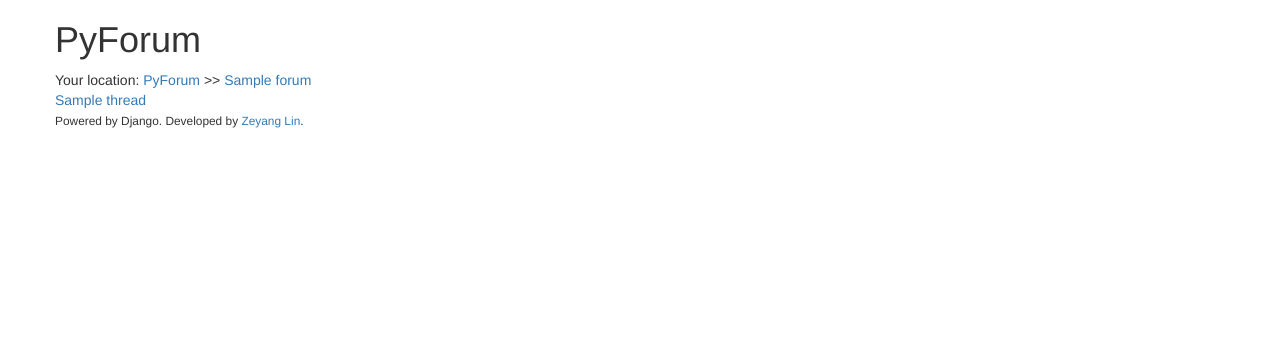
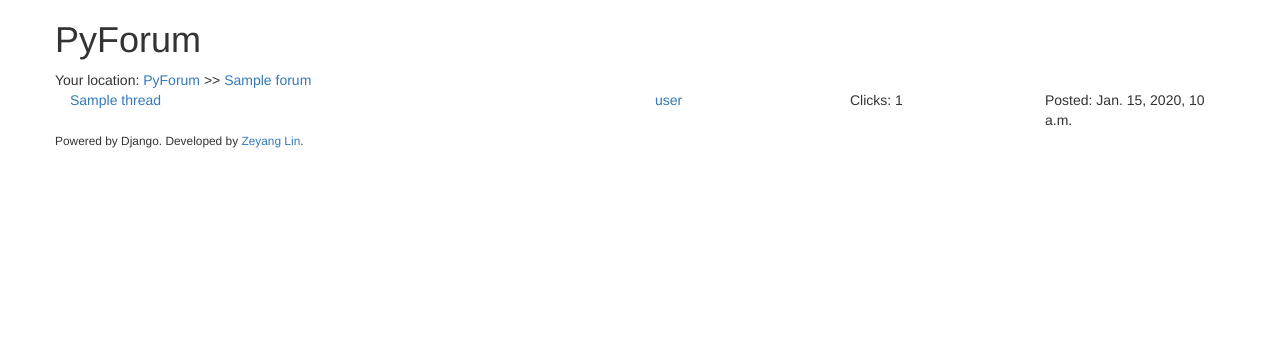
Before and after one commit to linzeyang/pyforum, a Django app: template pyforum/templates/pyforum/forum_detail.html in a window 1280 px wide. Shown: the top 350 px of the page. Run offline with Django 3.2, Linux system fonts and the light colour scheme; the template is opened without the code that fills it: most values are stand-ins (such as "Sample title", 1, 10 or a date in 2020); some libraries are stand-ins or nearby versions.

Commit message:
[Alpha-1.2] Add bootstrap style to templates; Add more info

```diff
--- a/pyforum/templates/pyforum/base.html
+++ b/pyforum/templates/pyforum/base.html
@@ -11,9 +11,8 @@
 
     <link rel="stylesheet" href="//netdna.bootstrapcdn.com/bootstrap/3.0.0/css/bootstrap.min.css">
     <link rel="stylesheet" href="//netdna.bootstrapcdn.com/bootstrap/3.0.0/css/bootstrap-theme.min.css">
-    {% block custom_style %}
     <link rel="stylesheet" href="{% static 'pyforum/style.css' %}">
-    {% endblock %}
+    {% block custom_style %}{% endblock %}
 
     <title>{% block title %}PyForum{% endblock %}</title>
   </head>
--- a/pyforum/templates/pyforum/forum_detail.html
+++ b/pyforum/templates/pyforum/forum_detail.html
@@ -13,7 +13,10 @@
 {% block content %}
   {% for t in threads %}
   <section class="row">
-    <a href="../../thread/{{ t.id }}">{{ t.title }}</a>
+    <span class="col-md-6"><a href="../../thread/{{ t.id }}/">{{ t.title }}</a></span>
+    <span class="col-md-2"><a href="../../user/1/">user</a></span>
+    <span class="col-md-2">Clicks: {{ t.num_of_clicks }}</span>
+    <span class="col-md-2">Posted: {{ t.time_posted }}</span>
   </section>
   {% endfor %}
 {% endblock %}
--- a/pyforum/templates/pyforum/forum_list.html
+++ b/pyforum/templates/pyforum/forum_list.html
@@ -11,7 +11,7 @@
 {% block content %}
   {% for f in forums %}
   <section class="row">
-    <a href="forum/{{ f.id }}"><h3>{{ f.title }}</h3></a>
+    <a href="forum/{{ f.id }}/"><h3>{{ f.title }}</h3></a>
     <p>{{ f.description }}</p>
   </section>
   {% endfor %}
--- a/pyforum/templates/pyforum/user_detail.html
+++ b/pyforum/templates/pyforum/user_detail.html
@@ -5,7 +5,8 @@
 {% block nav %}
 <nav class="row">
   <span>Your location: <a href="../../">PyForum</a> >>
-    <a href="../../user/{{ user.id }}">User Detail</a></span>
+    <a href="../../user/{{ user.id }}/">User Detail</a>
+  </span>
 </nav>
 {% endblock %}
 
```
Also changed, not shown: pyforum/templates/pyforum/thread_detail.html (+5 -4 lines). Lines whose indentation alone changed are shown as unchanged.
